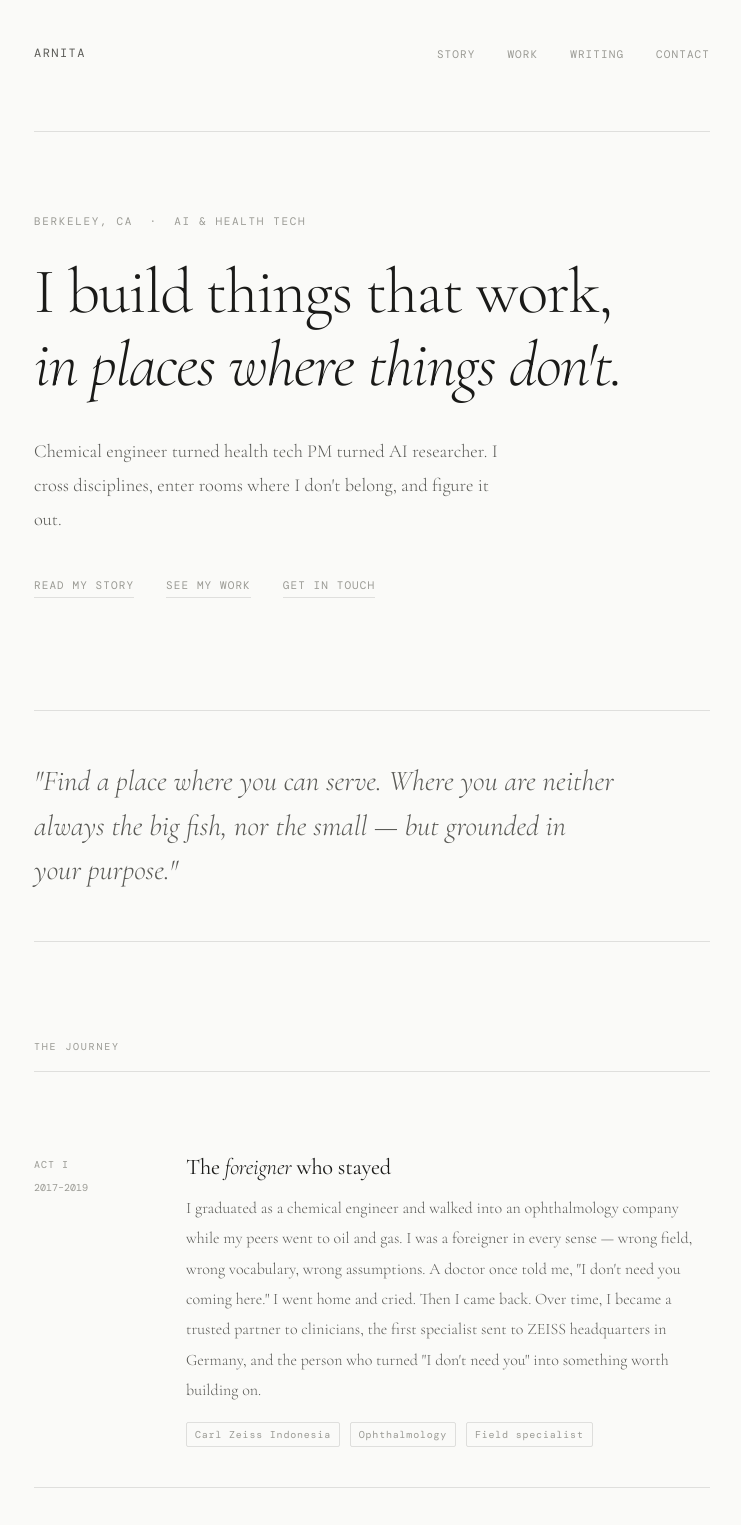
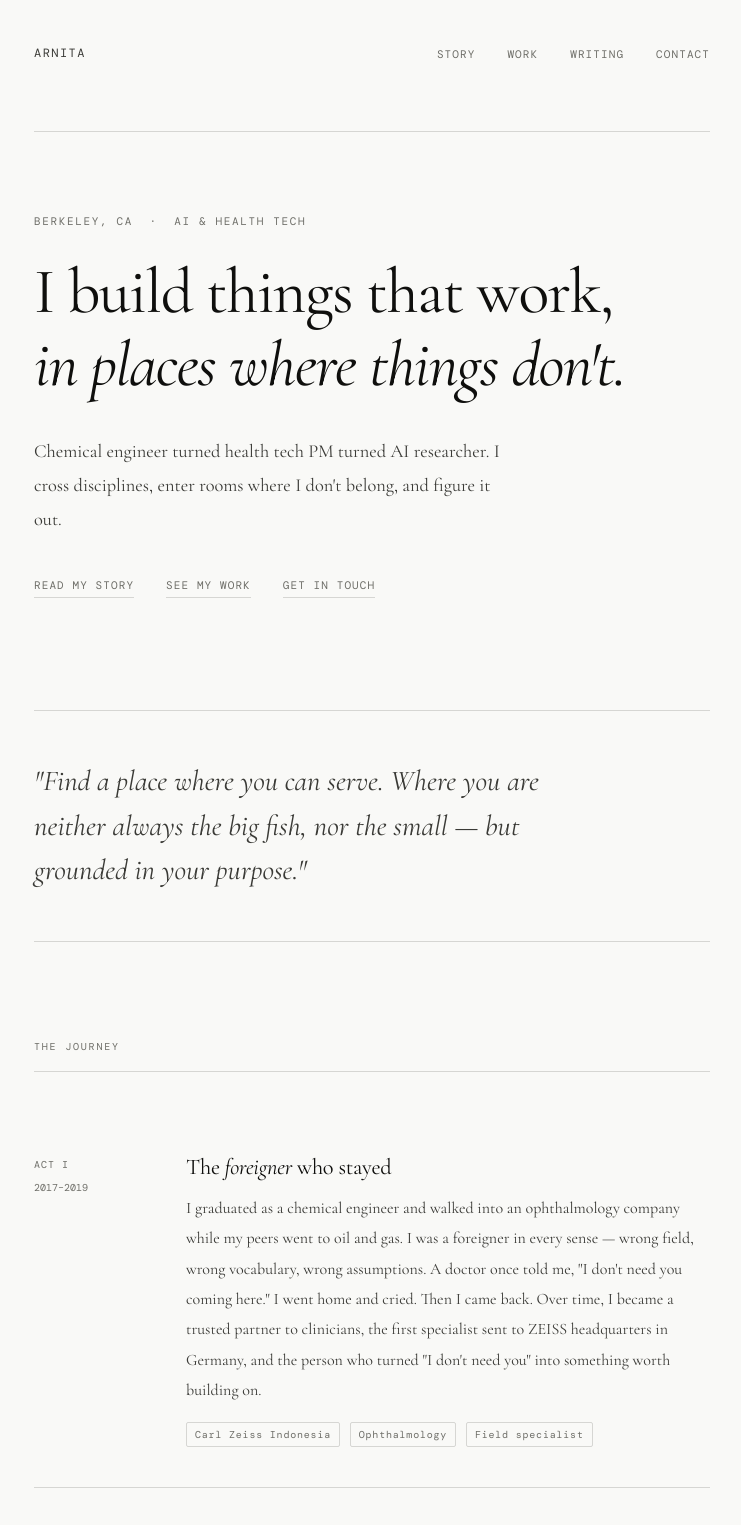
Before and after one commit to arnitarut/portfolio, a plain HTML site: page index.html in a window 1280 px wide. Shown: the top 1525 px of the page, without its empty margins (268-1009 px from the left). Drawn offline with nearby package versions, Linux system fonts and the light colour scheme; a web font is replaced by a local one.

Commit message:
Refactor CSS variables and font weights in index.html
Updated CSS variables for improved color scheme and adjusted font weights for consistency across various elements.

```diff
--- a/index.html
+++ b/index.html
@@ -11,21 +11,21 @@
     *, *::before, *::after { box-sizing: border-box; margin: 0; padding: 0; }
 
     :root {
-      --text-primary: #1a1a18;
-      --text-secondary: #5a5a56;
-      --text-tertiary: #9a9a94;
-      --border: rgba(26,26,24,0.12);
-      --border-mid: rgba(26,26,24,0.2);
-      --bg: #fafaf8;
+      --text-primary: #0f0f0d;
+      --text-secondary: #3a3a36;
+      --text-tertiary: #6e6e68;
+      --border: rgba(15,15,13,0.15);
+      --border-mid: rgba(15,15,13,0.28);
+      --bg: #f9f9f7;
     }
 
     @media (prefers-color-scheme: dark) {
       :root {
-        --text-primary: #f0f0ec;
-        --text-secondary: #a8a8a2;
-        --text-tertiary: #686862;
-        --border: rgba(240,240,236,0.1);
-        --border-mid: rgba(240,240,236,0.18);
+        --text-primary: #f4f4f0;
+        --text-secondary: #c8c8c2;
+        --text-tertiary: #888882;
+        --border: rgba(244,244,240,0.14);
+        --border-mid: rgba(244,244,240,0.25);
         --bg: #111110;
       }
     }
@@ -59,7 +59,7 @@
     .nav-name {
       font-family: 'DM Mono', monospace;
       font-size: 12px;
-      font-weight: 300;
+      font-weight: 400;
       letter-spacing: 0.12em;
       color: var(--text-secondary);
       text-transform: uppercase;
@@ -75,7 +75,7 @@
     .nav-links a {
       font-family: 'DM Mono', monospace;
       font-size: 11px;
-      font-weight: 300;
+      font-weight: 400;
       letter-spacing: 0.1em;
       color: var(--text-tertiary);
       text-decoration: none;
@@ -91,7 +91,7 @@
     .hero-label {
       font-family: 'DM Mono', monospace;
       font-size: 11px;
-      font-weight: 300;
+      font-weight: 400;
       letter-spacing: 0.15em;
       color: var(--text-tertiary);
       text-transform: uppercase;
@@ -100,7 +100,7 @@
 
     .hero-headline {
       font-size: clamp(2.6rem, 6vw, 4rem);
-      font-weight: 300;
+      font-weight: 400;
       line-height: 1.15;
       letter-spacing: -0.02em;
       margin-bottom: 2rem;
@@ -108,12 +108,12 @@
 
     .hero-headline em {
       font-style: italic;
-      font-weight: 300;
+      font-weight: 400;
     }
 
     .hero-sub {
       font-size: 1.15rem;
-      font-weight: 300;
+      font-weight: 400;
       color: var(--text-secondary);
       max-width: 480px;
       line-height: 1.85;
@@ -125,7 +125,7 @@
     .hero-meta a {
       font-family: 'DM Mono', monospace;
       font-size: 11px;
-      font-weight: 300;
+      font-weight: 400;
       letter-spacing: 0.1em;
       color: var(--text-tertiary);
       text-decoration: none;
@@ -147,7 +147,7 @@
 
     .north-star p {
       font-size: clamp(1.3rem, 3vw, 1.8rem);
-      font-weight: 300;
+      font-weight: 400;
       font-style: italic;
       line-height: 1.55;
       color: var(--text-secondary);
@@ -183,7 +183,7 @@
     .act-num {
       font-family: 'DM Mono', monospace;
       font-size: 10px;
-      font-weight: 300;
+      font-weight: 400;
       letter-spacing: 0.1em;
       color: var(--text-tertiary);
       text-transform: uppercase;
@@ -205,11 +205,11 @@
       line-height: 1.3;
     }
 
-    .act-title em { font-style: italic; font-weight: 300; }
+    .act-title em { font-style: italic; font-weight: 400; }
 
     .act-body {
       font-size: 1rem;
-      font-weight: 300;
+      font-weight: 400;
       color: var(--text-secondary);
       line-height: 1.9;
     }
@@ -218,7 +218,7 @@
       display: inline-block;
       font-family: 'DM Mono', monospace;
       font-size: 10px;
-      font-weight: 300;
+      font-weight: 400;
       letter-spacing: 0.08em;
       color: var(--text-tertiary);
       border: 0.5px solid var(--border);
@@ -252,7 +252,7 @@
     .work-org {
       font-family: 'DM Mono', monospace;
       font-size: 10px;
-      font-weight: 300;
+      font-weight: 400;
       letter-spacing: 0.12em;
       color: var(--text-tertiary);
       text-transform: uppercase;
@@ -268,7 +268,7 @@
 
     .work-desc {
       font-size: 0.9rem;
-      font-weight: 300;
+      font-weight: 400;
       color: var(--text-secondary);
       line-height: 1.75;
     }
@@ -290,7 +290,7 @@
     .writing-year {
       font-family: 'DM Mono', monospace;
       font-size: 10px;
-      font-weight: 300;
+      font-weight: 400;
       color: var(--text-tertiary);
       letter-spacing: 0.08em;
     }
@@ -312,13 +312,13 @@
 
     .contact-section h2 {
       font-size: 2rem;
-      font-weight: 300;
+      font-weight: 400;
       margin-bottom: 1rem;
     }
 
     .contact-section p {
       font-size: 1rem;
-      font-weight: 300;
+      font-weight: 400;
       color: var(--text-secondary);
       margin-bottom: 2rem;
       max-width: 420px;
@@ -330,7 +330,7 @@
     .contact-links a {
       font-family: 'DM Mono', monospace;
       font-size: 11px;
-      font-weight: 300;
+      font-weight: 400;
       letter-spacing: 0.1em;
       color: var(--text-secondary);
       text-decoration: none;
@@ -380,7 +380,7 @@
     <div class="hero-meta">
       <a href="#story">Read my story</a>
       <a href="#work">See my work</a>
-      <a href="mailto:arnitarut@gmail.com">Get in touch</a>
+      <a href="/cdn-cgi/l/email-protection#5031223e39243122252410373d31393c7e333f3d">Get in touch</a>
     </div>
   </section>
 
@@ -500,12 +500,4 @@
     <h2>Let's talk.</h2>
     <p>I'm open to roles in AI, health tech, and development — especially where the work is hard and the stakes are real.</p>
     <div class="contact-links">
-      <a href="mailto:arnitarut@gmail.com">arnitarut@gmail.com</a>
-      <a href="https://linkedin.com/in/arnitarut" target="_blank">LinkedIn</a>
-      <a href="#">Berkeley, CA · F1 OPT</a>
-    </div>
-  </section>
-
-</div>
-</body>
-</html>
+      <a href="/cdn-cgi/l/email-protection#83e2f1edeaf7e2f1f6f7c3e4eee2eaefade0ecee"><span class="__cf_email__" data-cfemail="8decffe3e4f9ecfff8f9cdeae0ece4e1a3eee2e0">[email&#160;protected]</span>
```
